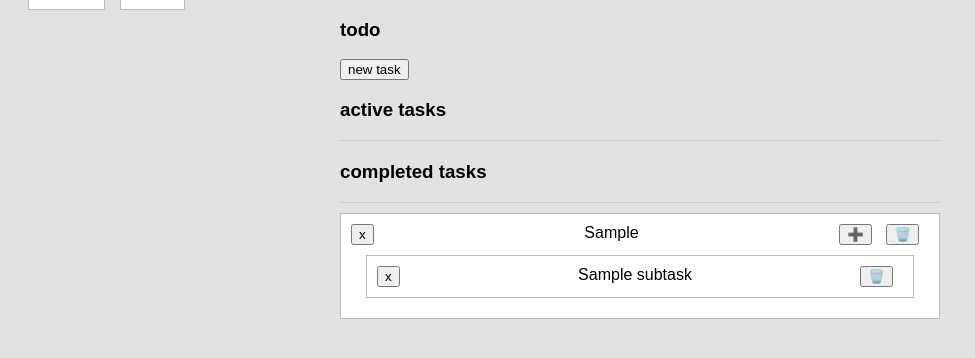
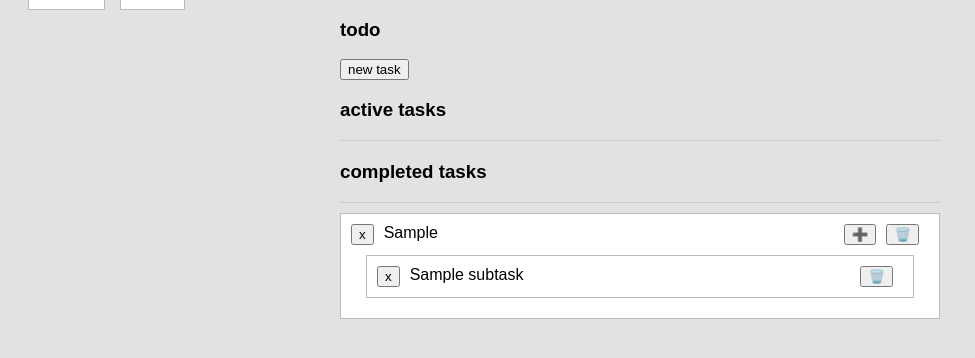
Before and after one commit to ilisien/todo, a Flask app: page /todo in a window 1280 px wide. Shown: the part 62-420 px from the top of the page, without its empty margins (0-975 px from the left). Run offline with Flask 3, Linux system fonts and the light colour scheme; a user stored in the database is signed in; tables that the repository leaves empty hold one stand-in row (values such as "Sample post").

Commit message:
task names wrap properly

```diff
--- a/static/styles.css
+++ b/static/styles.css
@@ -79,6 +79,18 @@
     justify-content: space-between;
 }
 
+span.task-name, span.subtask-name {
+    flex-grow:1;
+    word-wrap:break-word;
+    min-width: 1%;
+    margin-right: 10px;
+}
+
+.options {
+    display: flex;
+    flex-wrap: nowrap;
+}
+
 /* Subtask Styles */
 .subtasks li {
     margin-left: 15px;
```
